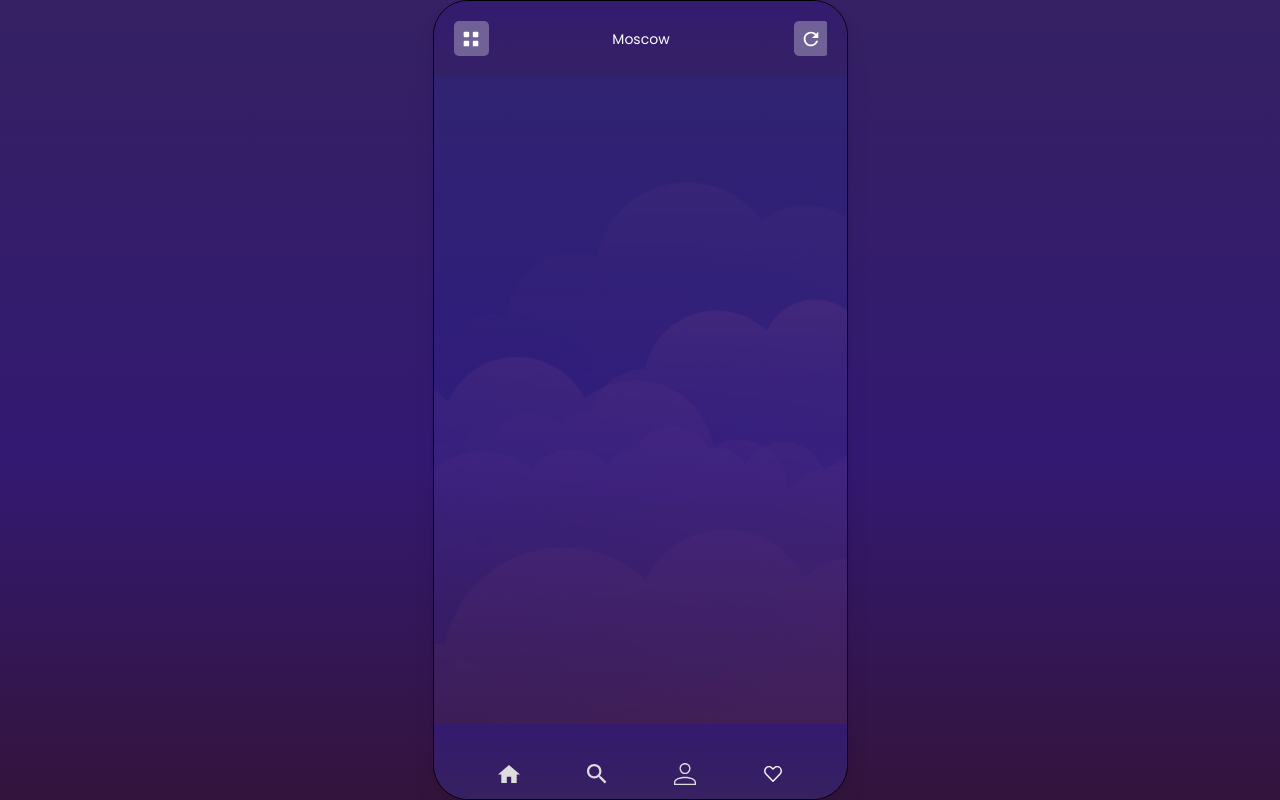
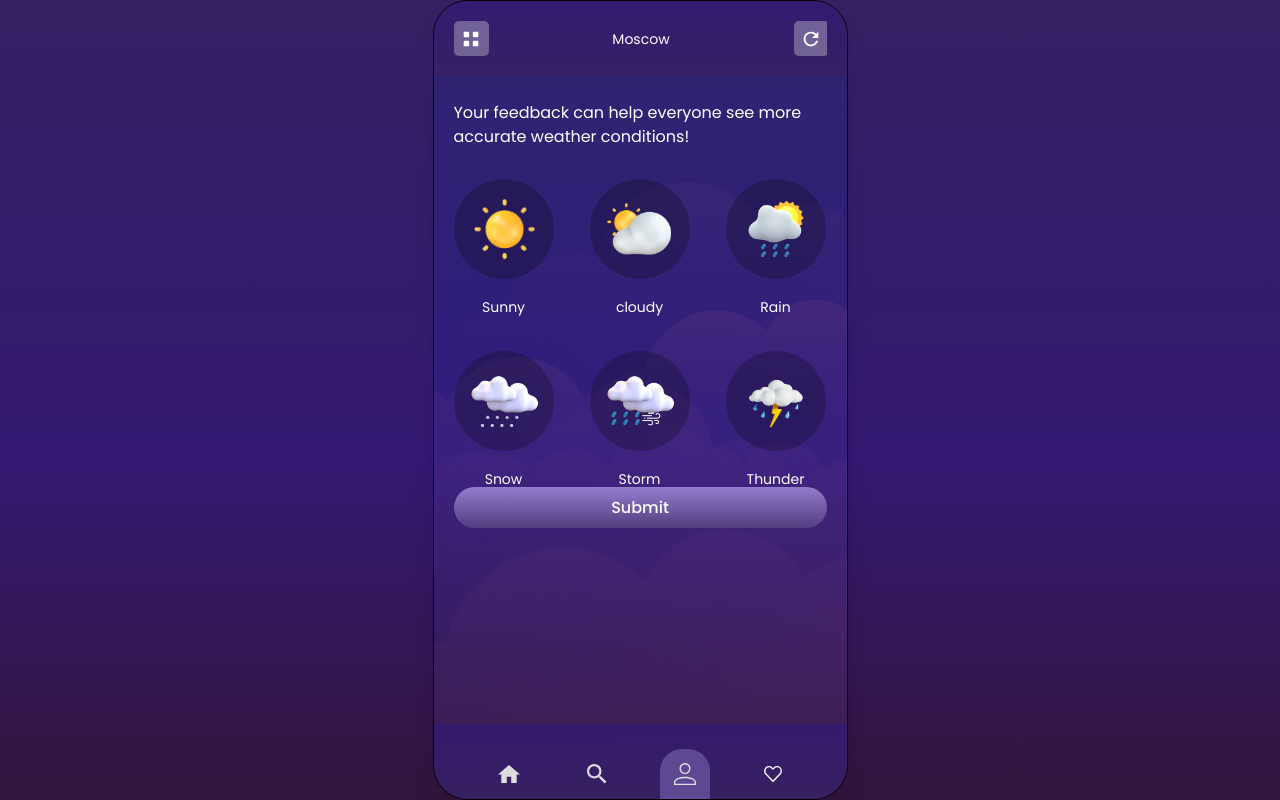
Before and after one commit to Avetisyan-Danila/weather-app, a Vue app: page /feedback in a window 1280 px wide. Before the commit this address had no page. Built offline with nearby package versions, Linux system fonts and the light colour scheme.

Commit message:
Добавил новый маршрут для страницы /feedback

```diff
--- a/src/layouts/AppMenu.vue
+++ b/src/layouts/AppMenu.vue
@@ -34,7 +34,11 @@
         </router-link>
       </li>
       <li class="menu__item">
-        <router-link class="menu__link" to="/">
+        <router-link
+            class="menu__link"
+            :class="{'menu__link--active': route.name === 'feedback'}"
+            :to="{ name: 'feedback' }"
+        >
           <img
               :src="getImage('icons/feedback.svg')"
               alt="Feedback"
--- a/src/router/routes.js
+++ b/src/router/routes.js
@@ -23,4 +23,9 @@ export const routes = [
             },
         ]
     },
+    {
+        path: "/feedback",
+        name: "feedback",
+        component: () => import("@/views/FeedbackView.vue"),
+    },
 ];
--- /dev/null
+++ b/src/views/FeedbackView.vue
@@ -0,0 +1,136 @@
+<template>
+  <div class="feedback">
+    <h2 class="feedback__title title title--lg">Your feedback can help everyone see more
+      accurate weather conditions!</h2>
+    <ul class="feedback__list">
+      <li class="feedback__item">
+        <div class="feedback__img">
+          <img
+              class="detailed__img"
+              :src="getImage('weather/sunny.png')"
+              alt="Sunny"
+              width="70"
+              height="70"
+              style="transform: translateX(2px)"
+          >
+        </div>
+        <div class="feedback__weather">Sunny</div>
+      </li>
+      <li class="feedback__item">
+        <div class="feedback__img">
+          <img
+              class="detailed__img"
+              :src="getImage('weather/cloudy.png')"
+              alt="Cloudy"
+              width="70"
+              height="70"
+          >
+        </div>
+        <div class="feedback__weather">cloudy</div>
+      </li>
+      <li class="feedback__item">
+        <div class="feedback__img">
+          <img
+              class="detailed__img"
+              :src="getImage('weather/rain.png')"
+              alt="Rain"
+              width="70"
+              height="70"
+          >
+        </div>
+        <div class="feedback__weather">Rain</div>
+      </li>
+      <li class="feedback__item">
+        <div class="feedback__img">
+          <img
+              class="detailed__img"
+              :src="getImage('weather/snow.png')"
+              alt="Snow"
+              width="70"
+              height="70"
+          >
+        </div>
+        <div class="feedback__weather">Snow</div>
+      </li>
+      <li class="feedback__item">
+        <div class="feedback__img">
+          <img
+              class="detailed__img"
+              :src="getImage('weather/storm.png')"
+              alt="Storm"
+              width="70"
+              height="70"
+          >
+        </div>
+        <div class="feedback__weather">Storm</div>
+      </li>
+      <li class="feedback__item">
+        <div class="feedback__img">
+          <img
+              class="detailed__img"
+              :src="getImage('weather/thunder.png')"
+              alt="Thunder"
+              width="70"
+              height="70"
+          >
+        </div>
+        <div class="feedback__weather">Thunder</div>
+      </li>
+    </ul>
+
+    <app-button class="feedback__button" type="button">Submit</app-button>
+  </div>
+</template>
+
+<script setup>
+import { getImage } from "@/common/helpers/getImage.js";
+import AppButton from "@/common/components/AppButton.vue";
+</script>
+
+<style lang="scss" scoped>
+@import "@/assets/scss/ds-system/ds";
+@import "@/assets/scss/mixins/mixins";
+
+.feedback {
+  display: flex;
+  flex-direction: column;
+}
+
+.feedback__title {
+  margin-bottom: 30px;
+}
+
+.feedback__list {
+  @include clear-list;
+
+  display: flex;
+  flex-wrap: wrap;
+  gap: 36px;
+}
+
+.feedback__item {
+  display: flex;
+  flex-direction: column;
+  align-items: center;
+
+  cursor: pointer;
+  gap: 20px;
+}
+
+.feedback__img {
+  display: flex;
+  align-items: center;
+  justify-content: center;
+
+  width: 100px;
+  height: 100px;
+
+  background-color: rgba(3, 3, 3, 0.23);
+  border-radius: 50%;
+}
+
+.feedback__button {
+  width: 100%;
+  margin-top: auto;
+}
+</style>
```
